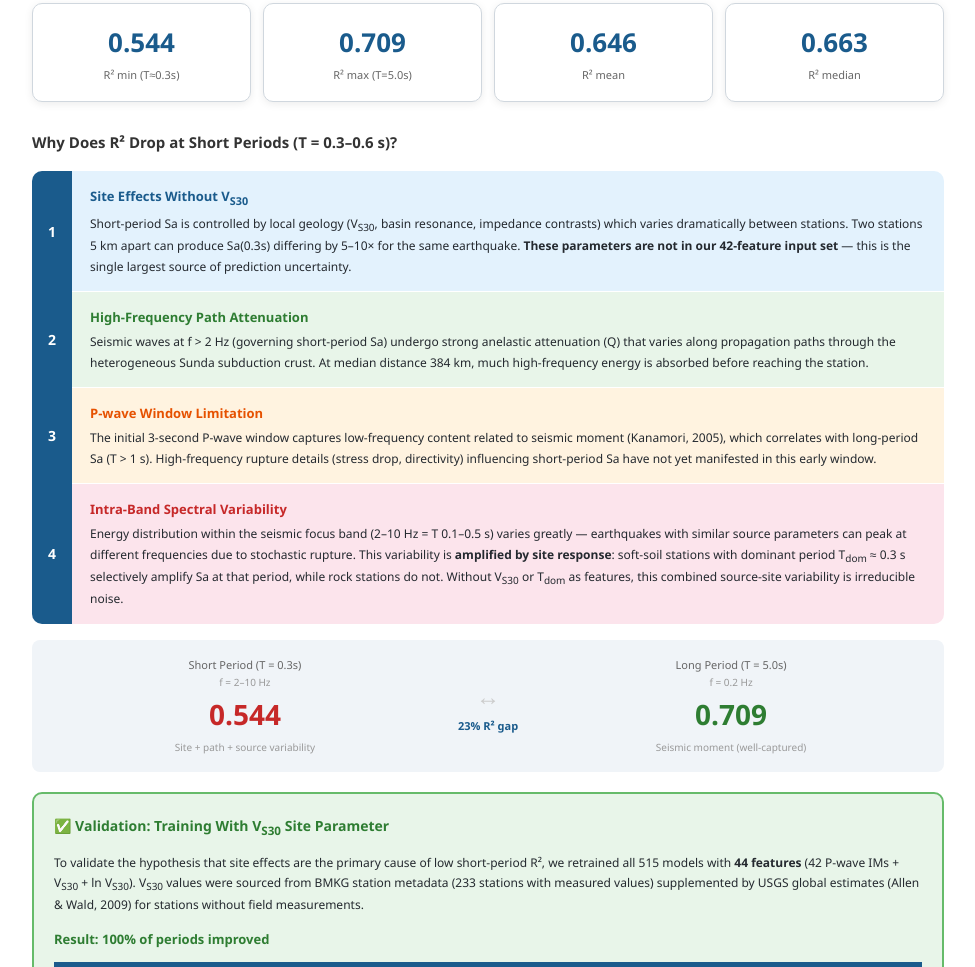
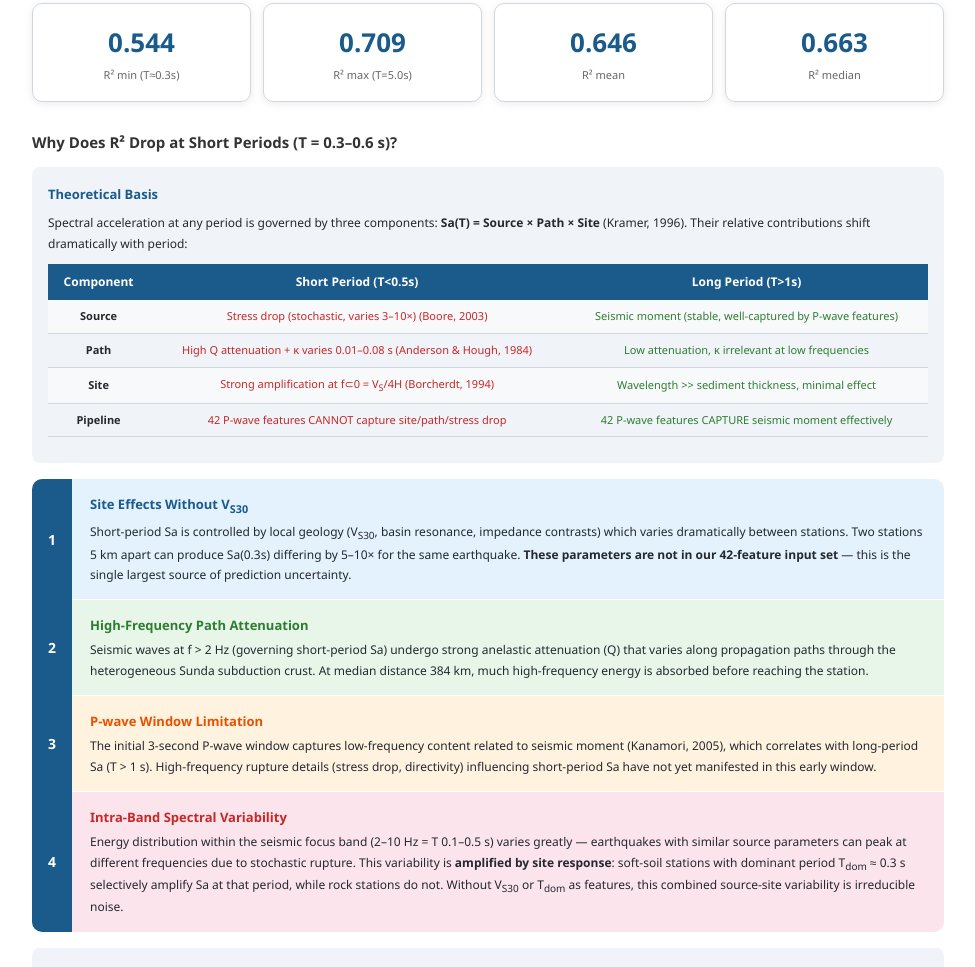
Before and after one commit to hanif7108/eews-review-5172c90d, a plain HTML site: page index.html in a window 1280 px wide. Shown: the part 4833-5800 px from the top of the page, without its empty margins (152-1127 px from the left). Drawn offline with nearby package versions, Linux system fonts and the light colour scheme.

Commit message:
Add Source × Path × Site theory table to Interactive Charts section

```diff
--- a/index.html
+++ b/index.html
@@ -355,6 +355,26 @@ footer{max-width:960px;margin:0 auto;padding:20px 24px;text-align:center;font-si
 
 <h3 style="margin-top:28px" data-en="Why Does R&sup2; Drop at Short Periods (T = 0.3&ndash;0.6 s)?" data-id="Mengapa R&sup2; Turun di Periode Pendek (T = 0.3&ndash;0.6 s)?">Why R&sup2; drops at T=0.3-0.6s</h3>
 
+<div style="background:var(--light);border-radius:8px;padding:16px;margin:12px 0;font-size:12px">
+  <div style="font-weight:700;color:var(--blue);margin-bottom:8px;font-size:13px" data-en="Theoretical Basis" data-id="Dasar Teori">Theory</div>
+  <p data-en="Spectral acceleration at any period is governed by three components: <b>Sa(T) = Source &times; Path &times; Site</b> (Kramer, 1996). Their relative contributions shift dramatically with period:" data-id="Percepatan spektral pada setiap periode dikendalikan tiga komponen: <b>Sa(T) = Sumber &times; Jalur &times; Tapak</b> (Kramer, 1996). Kontribusi relatifnya bergeser drastis terhadap periode:"></p>
+  <table style="font-size:11px;margin:10px 0">
+    <tr><th data-en="Component" data-id="Komponen">Component</th><th data-en="Short Period (T&lt;0.5s)" data-id="Periode Pendek (T&lt;0.5s)">T &lt; 0.5s</th><th data-en="Long Period (T&gt;1s)" data-id="Periode Panjang (T&gt;1s)">T &gt; 1s</th></tr>
+    <tr><td><b data-en="Source" data-id="Sumber">Source</b></td>
+      <td style="color:var(--red)" data-en="Stress drop (stochastic, varies 3&ndash;10&times;) (Boore, 2003)" data-id="Stress drop (stokastik, variasi 3&ndash;10&times;) (Boore, 2003)">Stress drop &mdash; variable</td>
+      <td style="color:var(--green)" data-en="Seismic moment (stable, well-captured by P-wave features)" data-id="Momen seismik (stabil, tertangkap baik oleh fitur P-wave)">Moment &mdash; stable</td></tr>
+    <tr><td><b data-en="Path" data-id="Jalur">Path</b></td>
+      <td style="color:var(--red)" data-en="High Q attenuation + &kappa; varies 0.01&ndash;0.08 s (Anderson &amp; Hough, 1984)" data-id="Atenuasi Q tinggi + &kappa; bervariasi 0.01&ndash;0.08 s (Anderson &amp; Hough, 1984)">High attenuation &mdash; variable</td>
+      <td style="color:var(--green)" data-en="Low attenuation, &kappa; irrelevant at low frequencies" data-id="Atenuasi rendah, &kappa; tidak relevan di frekuensi rendah">Low attenuation &mdash; stable</td></tr>
+    <tr><td><b data-en="Site" data-id="Tapak">Site</b></td>
+      <td style="color:var(--red)" data-en="Strong amplification at f&sub;0 = V<sub>S</sub>/4H (Borcherdt, 1994)" data-id="Amplifikasi kuat pada f&sub;0 = V<sub>S</sub>/4H (Borcherdt, 1994)">Amplified &mdash; very variable</td>
+      <td style="color:var(--green)" data-en="Wavelength &gt;&gt; sediment thickness, minimal effect" data-id="Panjang gelombang &gt;&gt; tebal sedimen, efek minimal">Minimal effect &mdash; stable</td></tr>
+    <tr><td><b data-en="Pipeline" data-id="Pipeline">Pipeline</b></td>
+      <td style="color:var(--red)" data-en="42 P-wave features CANNOT capture site/path/stress drop" data-id="42 fitur P-wave TIDAK BISA menangkap tapak/jalur/stress drop"><b>Cannot capture &rarr; low R&sup2;</b></td>
+      <td style="color:var(--green)" data-en="42 P-wave features CAPTURE seismic moment effectively" data-id="42 fitur P-wave MENANGKAP momen seismik efektif"><b>Well captured &rarr; high R&sup2;</b></td></tr>
+  </table>
+</div>
+
 <div style="display:grid;grid-template-columns:auto 1fr;gap:0;margin:16px 0">
 
   <div style="background:var(--blue);color:#fff;border-radius:10px 0 0 0;padding:14px 16px;text-align:center;font-weight:700;font-size:14px;display:flex;align-items:center;justify-content:center;min-width:40px">1</div>
```
Also changed, not shown: 1 other file.
